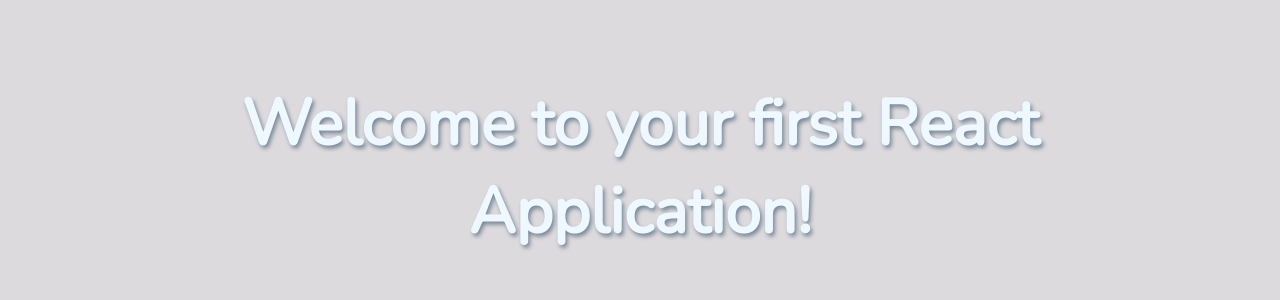
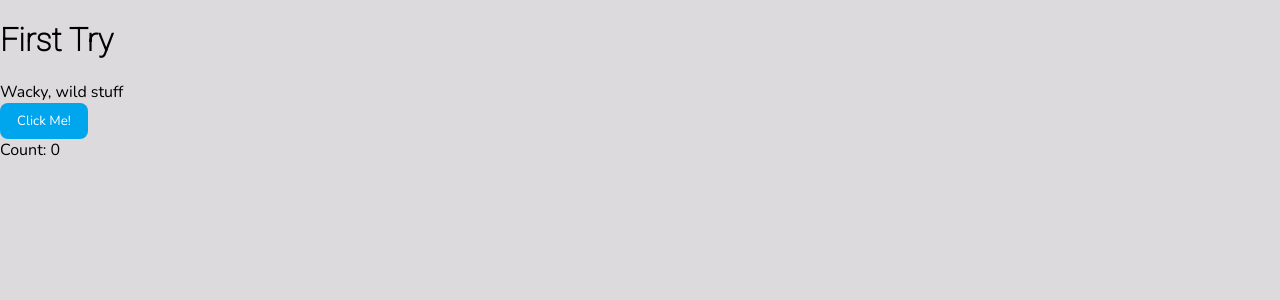
Before and after one commit to Nathan-Chevalier/honey-rae-repairs, a React (Create React App) app: page / in a window 1280 px wide. Shown: the top 300 px of the page. Built offline with nearby package versions, Linux system fonts and the light colour scheme.

Commit message:
Button changing state, refreshing on DOM

```diff
--- a/src/App.js
+++ b/src/App.js
@@ -1,3 +1,20 @@
+import { useState } from "react";
+
 export const App = () => {
-  return <div className="welcome">Welcome to your first React Application!</div>
-}
+  const [count, setCount] = useState(0); // [stateVariable, setterFunction]
+
+  const handleButtonClick = () => {
+    setCount(count + 1);
+  };
+
+  return (
+    <div>
+      <h1>First Try</h1>
+      <div>Wacky, wild stuff</div>
+      <button className="btn-secondary" onClick={handleButtonClick}>
+        Click Me!
+      </button>
+      <div>Count: {count}</div>
+    </div>
+  );
+};
```
